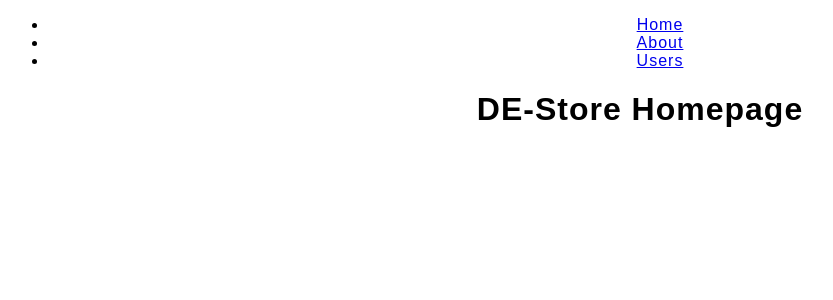
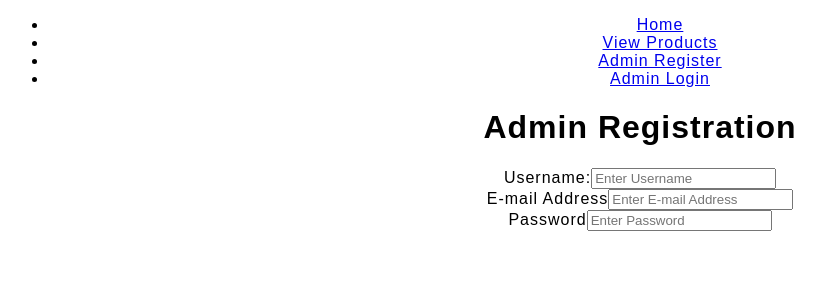
Before and after one commit to sabin2000pro/DEStore, a React (Create React App) app in the folder frontend/: page /adminregister in a window 1280 px wide. Shown: the top 300 px of the page, without its empty margins (0-833 px from the left). Built offline with nearby package versions, Linux system fonts and the light colour scheme.

Commit message:
Adding code to the admin register

```diff
--- a/frontend/src/App.css
+++ b/frontend/src/App.css
@@ -44,3 +44,13 @@ body {
   margin-left: 18rem;
   margin-bottom: -60rem;
 }
+
+.register__txt {
+  text-align: center;
+}
+
+.purchase__btn {
+  padding: 20px;
+  width: 20%;
+  font-size: 10px;
+}
--- a/frontend/src/App.js
+++ b/frontend/src/App.js
@@ -1,8 +1,4 @@
 import './App.css';
-import ProductsList from './pages/ProductsList';
-import {Route, Router, Link, Switch} from 'react-router-dom';
-import Homepage from '../src/pages/Homepage'
-import RegisterPage from '../src/pages/RegisterPage'
 import Navigation from '../src/components/Navigation';
 
 
@@ -10,7 +6,6 @@ const App = () => {
   return (
       <div>
         <Navigation />
-          <Homepage/>
       </div>
   )
 }
--- a/frontend/src/components/Navigation.css
+++ b/frontend/src/components/Navigation.css
@@ -0,0 +1,17 @@
+.nav__container {
+}
+
+.main__navigation {
+    display: block;
+}
+
+.navigation__items {
+}
+
+.navigation__item {
+
+}
+
+.nav_item {
+    list-style-type: none;
+}
--- a/frontend/src/components/Navigation.js
+++ b/frontend/src/components/Navigation.js
@@ -1,39 +1,55 @@
 import React from 'react'
 import {Route, BrowserRouter, Link, Switch} from 'react-router-dom';
+import Homepage from '../pages/Homepage';
+import ProductsList from '../pages/ProductsList';
+import RegisterPage from '../pages/RegisterPage';
+import LoginPage from '../pages/LoginPage';
 
 const Navigation = () => { // Navigation Bar
     return (
+
     <BrowserRouter>
       <div className = "nav__container">
+
         <nav className = "main__navigation">
+          <ul className = "navigation__items">
 
-          <ul className = "navigation__items">
             <li className = "navigation__item">
-              <Link to="/">Home</Link>
+              <Link className = "nav_item" to="/home">Home</Link>
             </li>
 
+            <li>
+              <Link to="/productslist">View Products</Link>
+            </li>
 
             <li>
-              <Link to="/">About</Link>
+              <Link to="/adminregister">Admin Register</Link>
             </li>
+
             <li>
-              <Link to="/">Users</Link>
+                <Link to = '/adminlogin'>Admin Login</Link>
             </li>
+
           </ul>
+
         </nav>
 
-        {/* A <Switch> looks through its children <Route>s and
-            renders the first one that matches the current URL. */}
         <Switch>
-          <Route path="/">
 
+            <Route path = "/home">
+                <Homepage />
+            </Route>
+
+          <Route path="/productslist">
+            <ProductsList />
           </Route>
 
-          <Route path="/">
+          <Route path="/adminregister">
+             <RegisterPage />
+          </Route>
 
-          </Route>
-          <Route path="/">
-
+          <Route path="/adminlogin">
+            <LoginPage />
           </Route>
 
         </Switch>
--- a/frontend/src/pages/Homepage.js
+++ b/frontend/src/pages/Homepage.js
@@ -6,14 +6,13 @@
 
 import '../App.css';
 import {useEffect, useState} from 'react';
-import {BrowserRouter as Router, Switch, Route, Link} from "react-router-dom";
 
 const Homepage = () => {
 
     return (
-       <div>
+       <div className = "text__container">
            <main>
-               <h1>DE-Store Homepage</h1>
+               <h1>DE-Store</h1>
            </main>
 
        </div>
--- a/frontend/src/pages/ProductsList.js
+++ b/frontend/src/pages/ProductsList.js
@@ -46,15 +46,16 @@ const ProductsList = () => { // Component to Render all of the products on the s
         }).map((product, key) => ( // Map through the products
 
             <div className = "products" key = {key}>
+                <button className = "purchase__btn">Purchase</button>
                 <h4>Product Name: {product.name}</h4>
 
                 <p>Product Description: {product.description}</p>
                 <h4>Quantity: {product.quantity}</h4>
                 <h4>Price: £{product.price}</h4>
                 <h4>Sale Offer: {product.saleOffer}</h4>
-                <a className = "purchase__btn" href = "/">Purchase</a>
 
                 <img src = {product.image} className = "product__img"></img>
+
              </div>
 
         )) : null}
--- a/frontend/src/pages/RegisterPage.js
+++ b/frontend/src/pages/RegisterPage.js
@@ -1,4 +1,5 @@
 import React, {useState, useEffect} from 'react'
+import '../App.css';
 import axios from 'axios';
 
 const RegisterPage = () => { // Register Account Page Component
@@ -11,11 +12,16 @@ const RegisterPage = () => { // Register Account Page Component
     const registerHandler = async (e) => {
         e.preventDefault();
 
+        if(password !== confirmPassword) {
+
+        }
+
         // Check if passwords match or not
     }
 
     return (
         <div>
+            <h1 className = "register__txt">Admin Registration</h1>
             <form onSubmit = {registerHandler}>
 
                 <div>
@@ -24,8 +30,15 @@ const RegisterPage = () => { // Register Account Page Component
                 </div>
 
                 <div>
+                    <label for = "email">E-mail Address</label>
+                    <input required id = "email" type = "email" placeholder = "Enter E-mail Address" value = {email} onChange = {(e) => {setEmail(e.target.value)}} />
+                </div>
 
+                <div>
+                    <label for = "password">Password</label>
+                    <input type = "password" required id = "password" placeholder = "Enter Password" value = {password} onChange = {(e) => {setPassword(e.target.value)}} />
                 </div>
+
 
 
 
```
Also changed, not shown: frontend/src/pages/CreateProduct.js (added, +11 -0 lines), frontend/src/routing/PrivateRoute.js (added).
